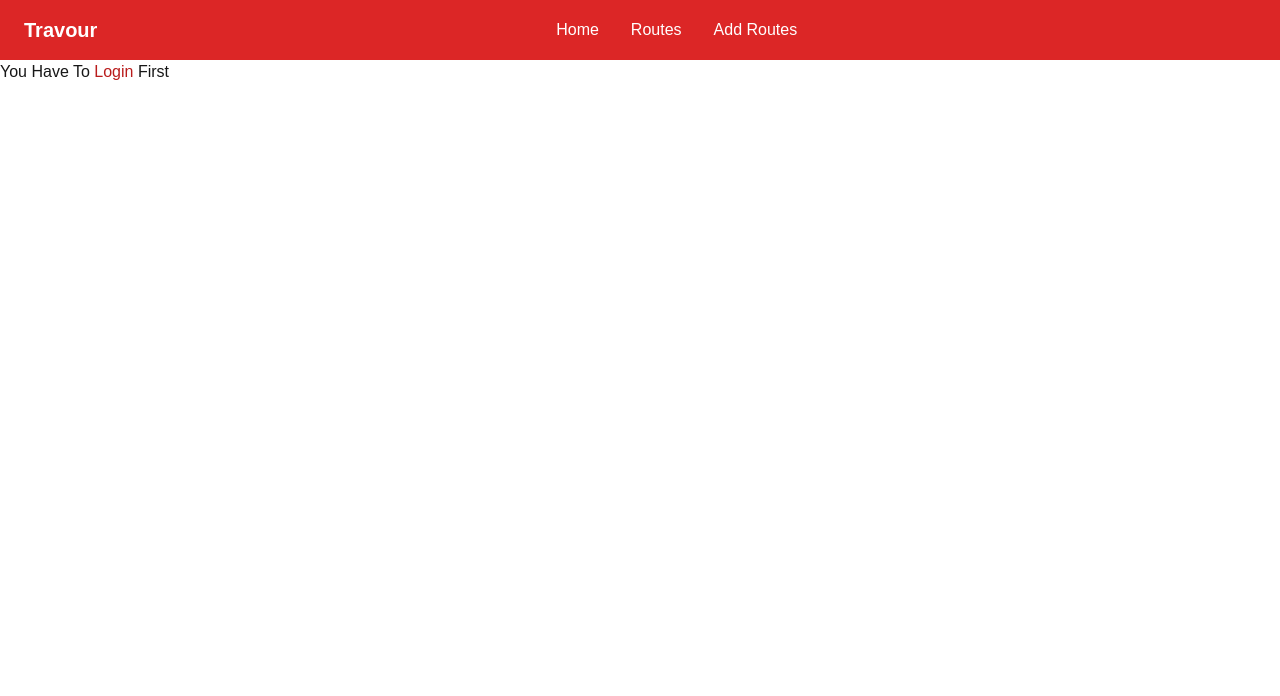
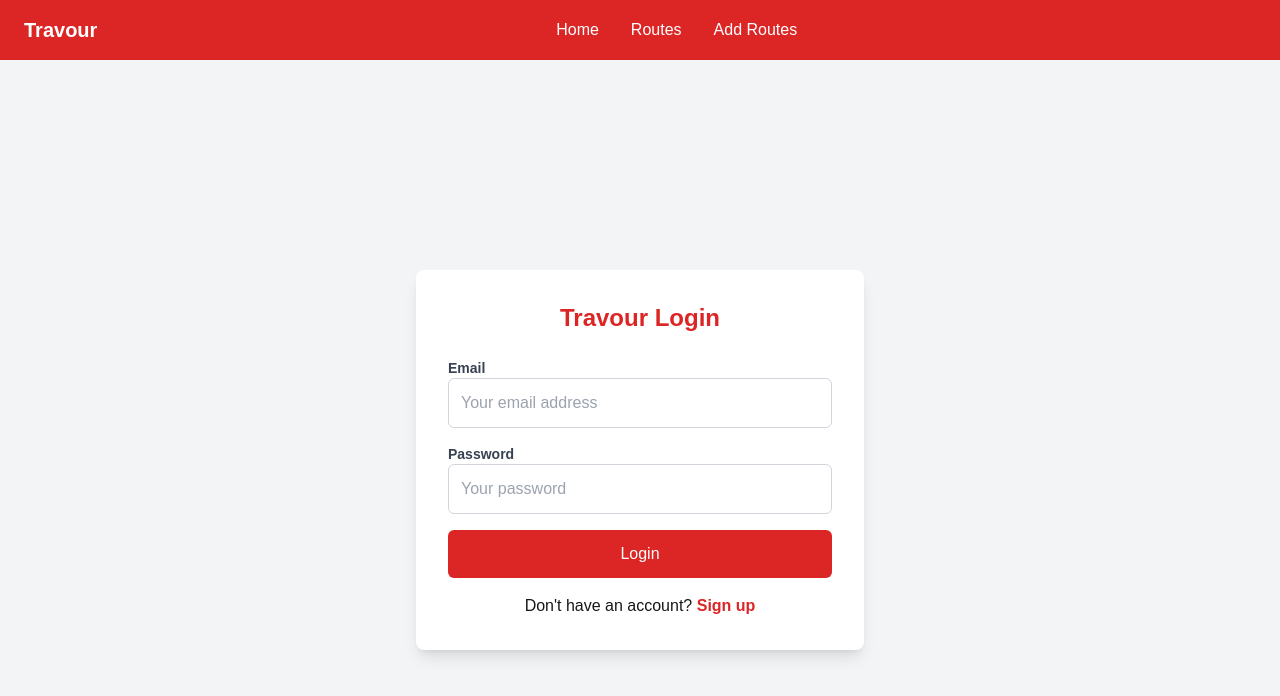
Before and after one commit to Amlan2006/travour, a Next.js app: page /add-routes in a window 1280 px wide. Shown: the top 696 px of the page. Built offline with nearby package versions, Linux system fonts and the light colour scheme; no server answers.

Commit message:
fixed login issue

```diff
--- a/app/add-routes/page.js
+++ b/app/add-routes/page.js
@@ -6,10 +6,12 @@ import Link from 'next/link';
 import { useRouter } from 'next/router';
 import { useState,useEffect } from 'react';
 import { useNavigate } from 'react-router-dom';
+import Login from '../login/page';
 // import { firestore } from '../firebase';
 const firestore = getFirestore(app)
 const auth = getAuth(app)
 export default function AddRoutes() {
+  // const router = useRouter()
     const [user,setUser] = useState(null)
     // const navigate = useNavigate()
     // const router = useRouter()
@@ -79,9 +81,7 @@ export default function AddRoutes() {
 if(user == null){
   return(
     <>
-    <div>
-      <p>You Have To <Link href='/login' className='text-red-700'>Login </Link> First</p>
-    </div>
+    <Login/>
     </>
   )
 }
--- a/app/layout.js
+++ b/app/layout.js
@@ -14,8 +14,8 @@ const geistMono = localFont({
 });
 
 export const metadata = {
-  title: "Create Next App",
-  description: "Generated by create next app",
+  title: "Travour",
+  description: "A Community Driven Travel Guide",
 };
 
 export default function RootLayout({ children }) {
```
